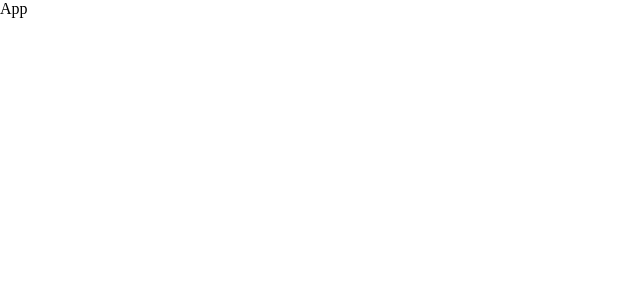
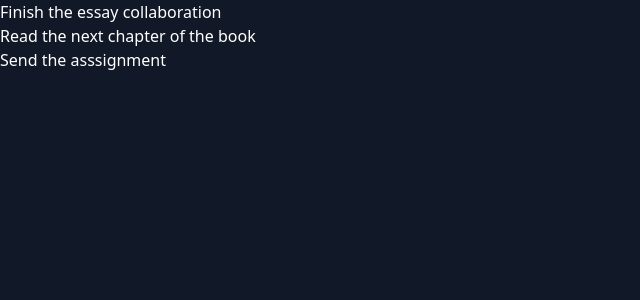
Before and after one commit to iliaalekseevofb/CRUD-app, a React (Create React App) app: page / in a window 1280 px wide. Shown: the top 300 px of the page, without its empty margins (0-640 px from the left). Built offline with nearby package versions, Linux system fonts and the light colour scheme.

Commit message:
Basic folder and file structure is set up, home page and tofo component are added

```diff
--- a/package.json
+++ b/package.json
@@ -34,5 +34,10 @@
       "last 1 firefox version",
       "last 1 safari version"
     ]
+  },
+  "devDependencies": {
+    "autoprefixer": "^10.4.11",
+    "postcss": "^8.4.16",
+    "tailwindcss": "^3.1.8"
   }
 }
--- /dev/null
+++ b/postcss.config.js
@@ -0,0 +1,6 @@
+module.exports = {
+  plugins: {
+    tailwindcss: {},
+    autoprefixer: {},
+  },
+}
--- a/src/App.js
+++ /dev/null
@@ -1,9 +0,0 @@
-import React from 'react';
-
-const App = () => {
-  return (
-    <div>App</div>
-  )
-}
-
-export default App
--- /dev/null
+++ b/src/App.jsx
@@ -0,0 +1,12 @@
+import React from 'react';
+import Home from './pages/Home';
+
+const App = () => {
+  return (
+    <div className='bg-gray-900 h-screen'>
+      <Home />
+    </div>
+  )
+}
+
+export default App
--- /dev/null
+++ b/src/components/Home/TodoItem.jsx
@@ -0,0 +1,11 @@
+import React from 'react';
+
+const TodoItem = ({todo}) => {
+  return (
+    <div>
+      {todo.title}
+    </div>
+  )
+}
+
+export default TodoItem
--- /dev/null
+++ b/src/components/index.js
@@ -0,0 +1 @@
+export {default as TodoItem} from './Home/TodoItem';
--- a/src/index.css
+++ b/src/index.css
@@ -1,3 +1,7 @@
+@tailwind base;
+@tailwind components;
+@tailwind utilities;
+
 * {
   margin: 0;
   padding: 0;
--- /dev/null
+++ b/src/pages/Home.jsx
@@ -0,0 +1,29 @@
+import React from 'react';
+import { TodoItem } from '../components';
+
+const todos = [
+  {
+    title: 'Finish the essay collaboration',
+    isCompleted: false,
+  },
+  {
+    title: 'Read the next chapter of the book',
+    isCompleted: false,
+  },
+  {
+    title: 'Send the asssignment',
+    isCompleted: false,
+  },
+]
+
+const Home = () => {
+  return (
+    <div className='text-white'>
+      {todos.map((todo) => (
+        <TodoItem todo={todo} />
+      ))}
+    </div>
+  )
+}
+
+export default Home
--- /dev/null
+++ b/tailwind.config.js
@@ -0,0 +1,9 @@
+module.exports = {
+  content: [
+    "./src/**/*.{js,jsx,ts,tsx}",
+  ],
+  theme: {
+    extend: {},
+  },
+  plugins: [],
+}
```
Also changed, not shown: public/manifest.json (added), public/robots.txt (added), src/index.jsx (renamed from src/index.js), 1 other file (tests, documents, lock files or other folders).
